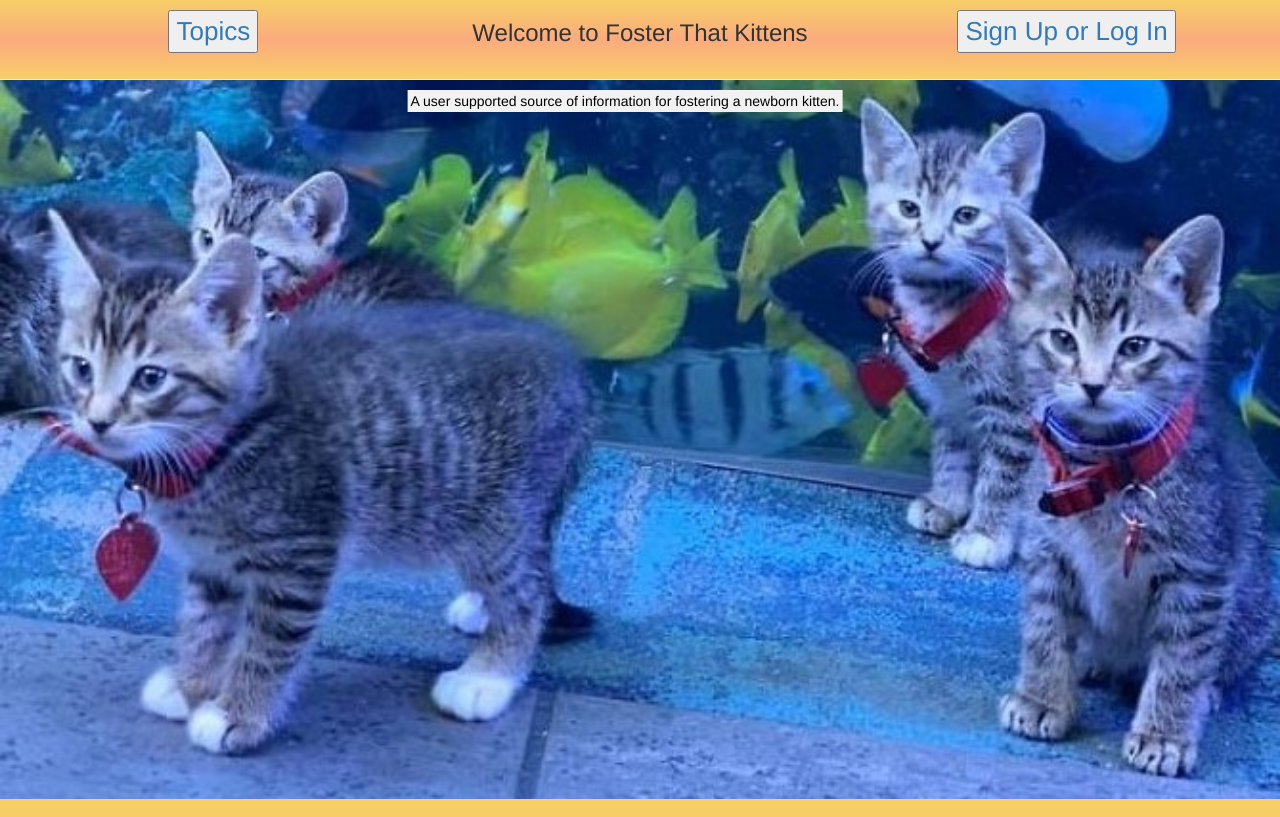
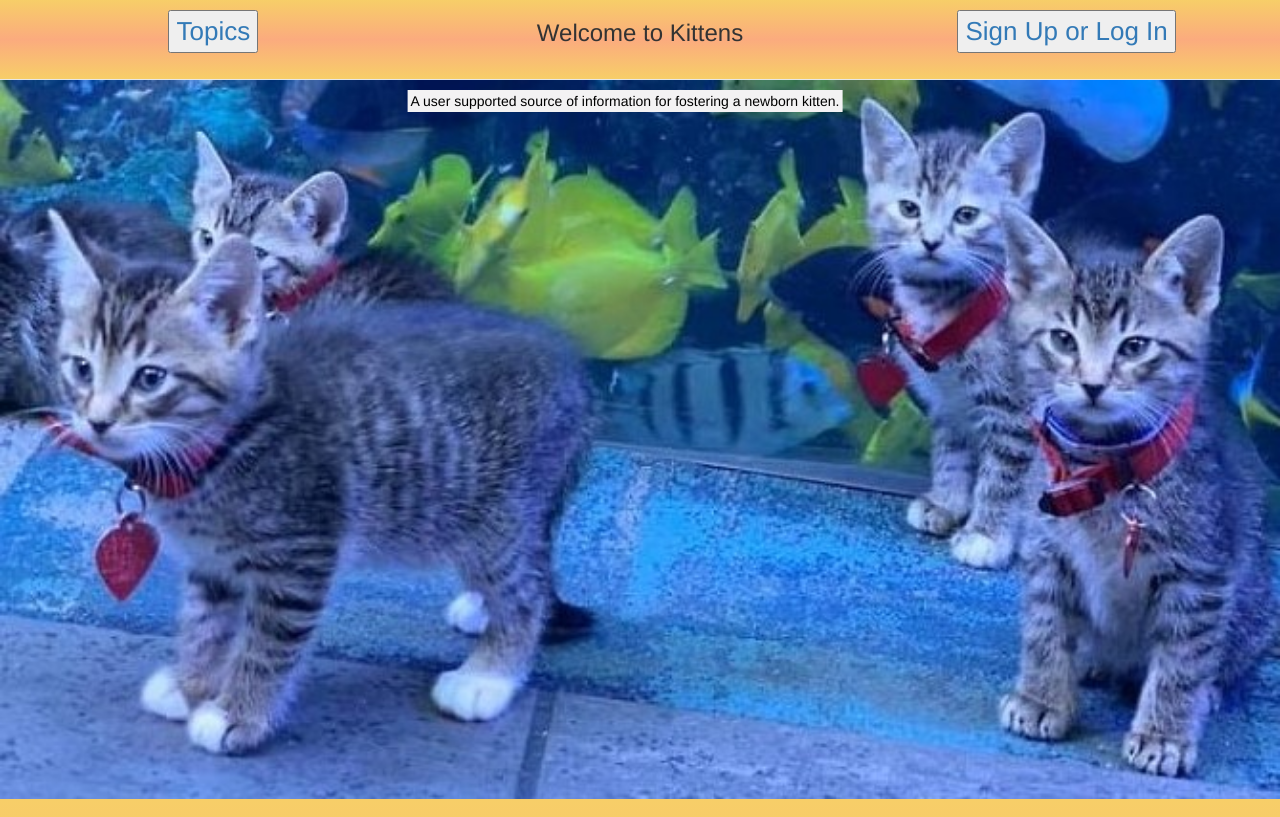
Before and after one commit to realonlytomd/kittens, a website: page public/index.html in a window 1280 px wide. Shown: the top 817 px of the page. Drawn offline with nearby package versions, Linux system fonts and the light colour scheme; no server answers.

Commit message:
update keys

```diff
--- a/public/index.html
+++ b/public/index.html
@@ -16,7 +16,7 @@
             <button id="topicButton"><a href="/topic">Topics</a></button>
           </div>
           <div class="col-xs-4 text-center">
-            <h3><span>Welcome to Foster That Kittens</span></h3>
+            <h3><span>Welcome to Kittens</span></h3>
           </div>
           <div class="col-xs-4 text-center">
             <button id="signupButton"><a href="/login">Sign Up or Log In</a></button>
```
